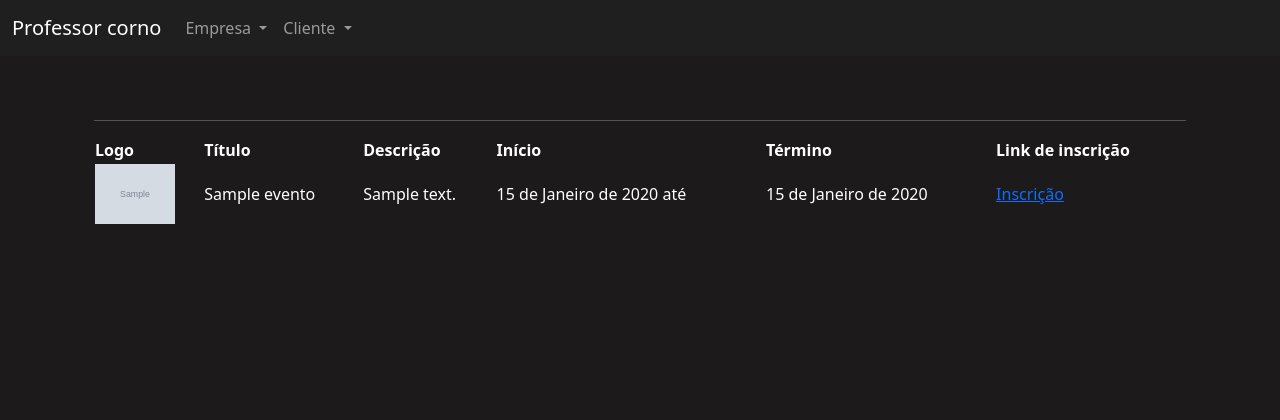
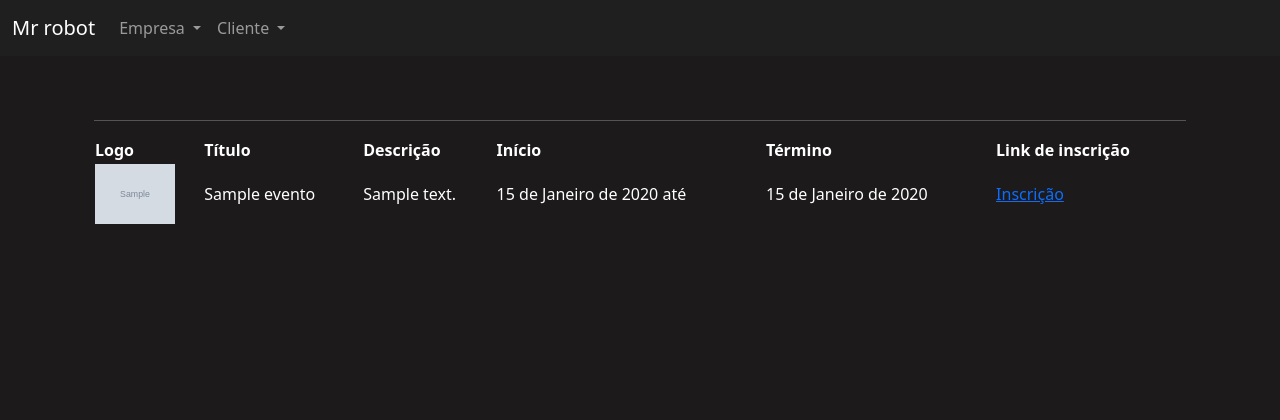
Before and after one commit to danmtsu/Eventos, a Django app: page /cliente/meus_eventos/ in a window 1280 px wide. Shown: the top 420 px of the page. Run offline with Django 4.2, Linux system fonts and the light colour scheme; a user stored in the database is signed in; tables that the repository leaves empty hold one stand-in row (values such as "Sample post"); grey boxes marked "Sample" are stand-in pictures.

Commit message:
uns complementos além da pythonando

```diff
--- a/templates/bases/base_evento.html
+++ b/templates/bases/base_evento.html
@@ -12,7 +12,7 @@
 {% block 'body' %}
     <nav class="navbar navbar-expand-lg bg-body-tertiary navbar-color" data-bs-theme="dark">
         <div class="container-fluid">
-            <a class="navbar-brand" href="#">Professor corno</a>
+            <a class="navbar-brand" href="#">Mr robot</a>
             <button class="navbar-toggler" type="button" data-bs-toggle="collapse" data-bs-target="#navbarNavDropdown" aria-controls="navbarNavDropdown" aria-expanded="false" aria-label="Toggle navigation">
             <span class="navbar-toggler-icon"></span>
             </button>
--- a/type_event/urls.py
+++ b/type_event/urls.py
@@ -18,8 +18,9 @@
 from django.urls import path, include
 from django.conf import settings
 from django.conf.urls.static import static
-
+from .views import HomePageView
 urlpatterns = [
+    path('',HomePageView.as_view(), name='home'),
     path('admin/', admin.site.urls),
     path('users/', include('users.urls')),
     path('eventos/', include('eventos.urls'))
--- /dev/null
+++ b/type_event/views.py
@@ -0,0 +1,4 @@
+from django.views.generic import RedirectView
+
+class HomePageView(RedirectView):
+    url = 'users/login/'
```
Also changed, not shown: db.sqlite3 (added).
